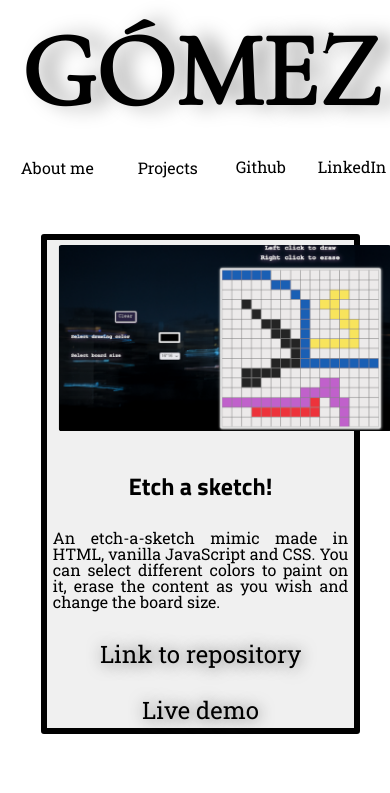
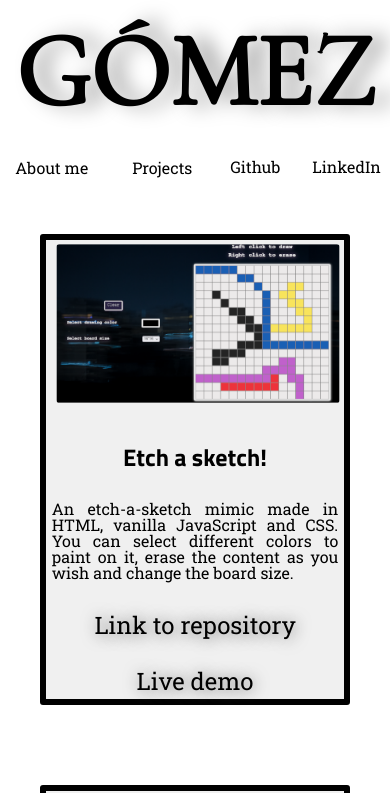
Before and after one commit to gomezdn/portfolio, a React app: page / in a window 390 px wide. Shown: the top 793 px of the page. Built offline with nearby package versions, Linux system fonts and the light colour scheme.

Commit message:
updated responsiveness

```diff
--- a/src/styles/style.css
+++ b/src/styles/style.css
@@ -75,6 +75,8 @@ body {
 }
 
 .imgDiv {
+    max-width: 100%;
+    height: auto;
     margin-left: 5%;
     border-radius: 3px;
     align-self: center;
@@ -181,7 +183,7 @@ body {
     }
 
     .imgDiv {
-        margin: 5% 5% 0 5%;
+        margin: 5% 6% 0 5%;
         padding: 0;
         margin: 0 0 0 1%;;
         scale: 0.95;
```
